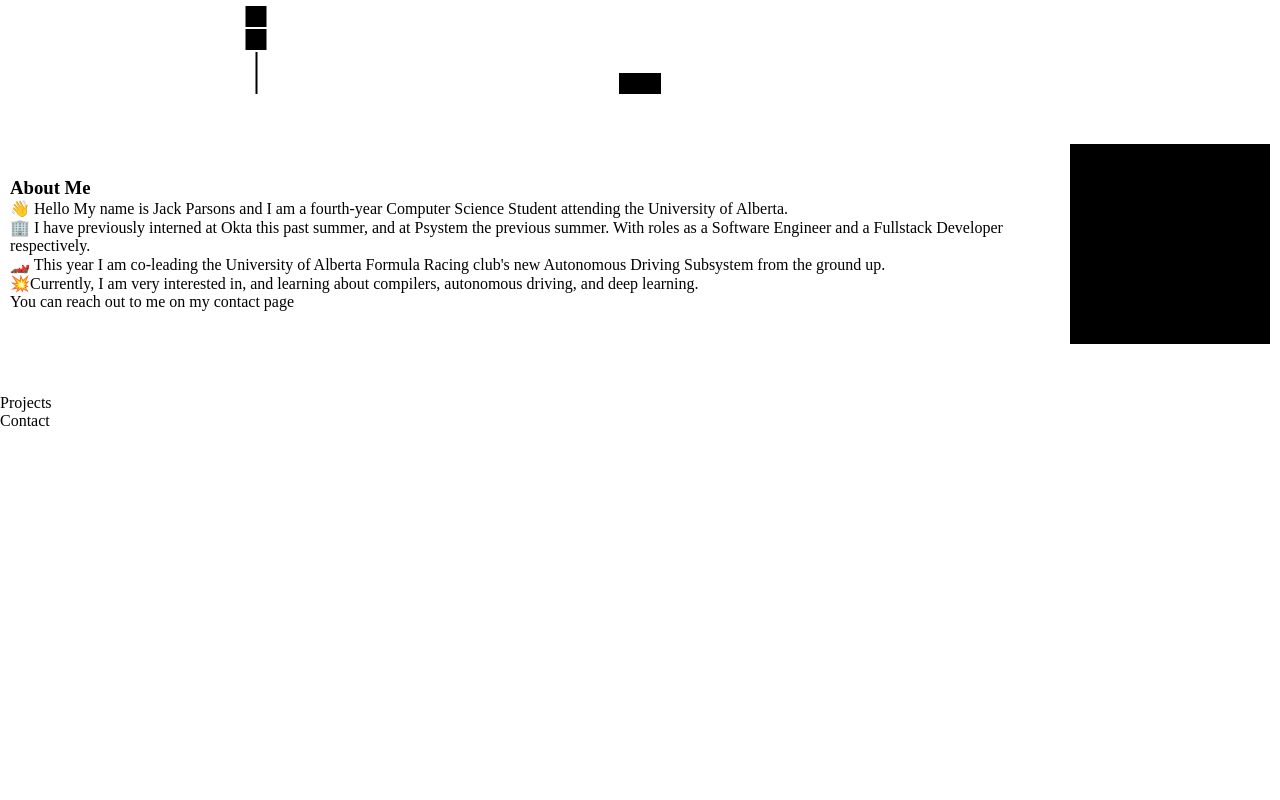
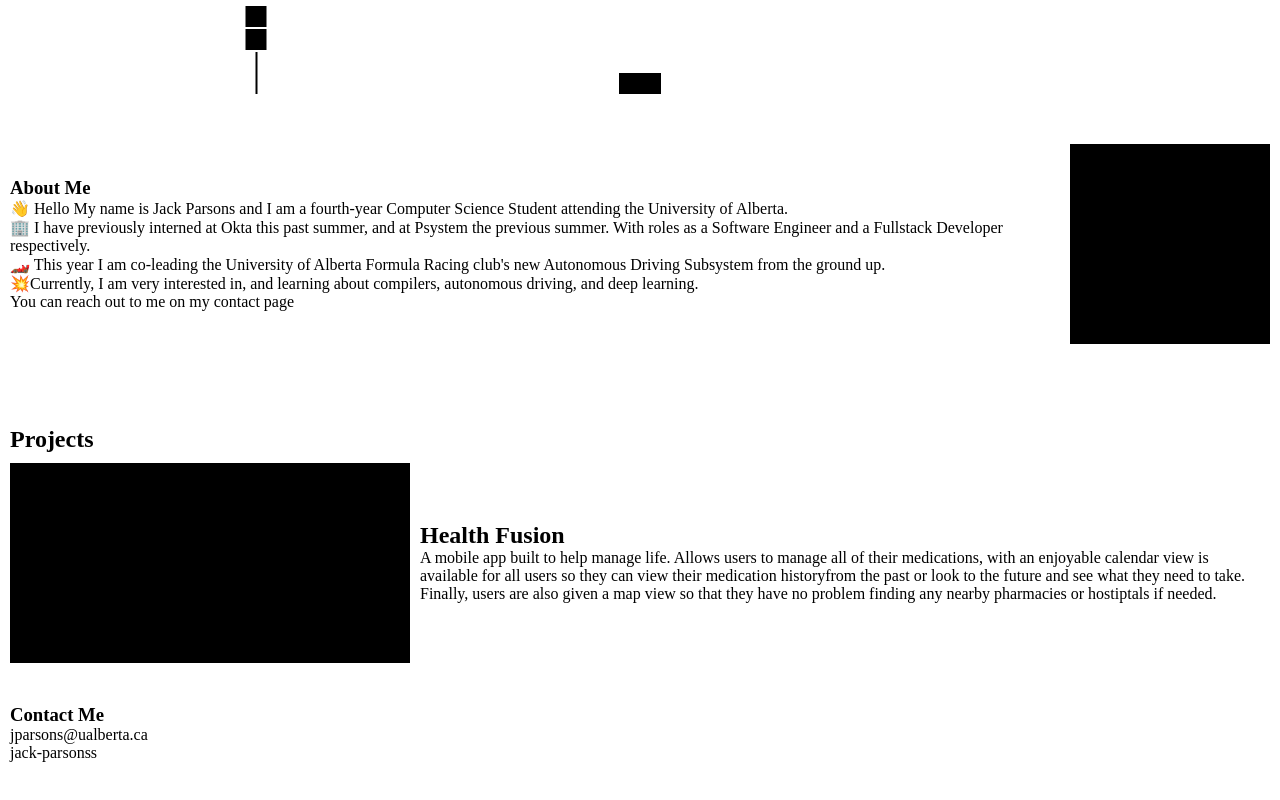
Before and after one commit to MrHryhorii/portfolio, a React (Vite) app: page / in a window 1280 px wide. Shown: the part 276-1076 px from the top of the page. Before the commit the page ends 800 px from the top, so only its background shows below. Built offline with nearby package versions, Linux system fonts and the light colour scheme.

Commit message:
contacts

```diff
--- a/src/components/About.jsx
+++ b/src/components/About.jsx
@@ -6,7 +6,7 @@ const About = () => {
     <section className='about'>
 
       <div className='about-text'>
-        <BigSlide dir="left" distance={150} duration={2000} cascade damping={0.14} triggerOnce={false}>
+        <BigSlide dir="left" distance={150} duration={2000} cascade damping={0.14} triggerOnce={false} fraction={0}>
         <article>
           <h1>About Me</h1>
           <p>👋 Hello My name is Jack Parsons and I am a fourth-year Computer Science Student attending the University of Alberta.</p>
--- a/src/components/Contact.jsx
+++ b/src/components/Contact.jsx
@@ -1,8 +1,17 @@
 import React from 'react'
+import BigSlide from './BigSlide'
 
 const Contact = () => {
   return (
-    <div>Contact</div>
+    <section className='contact'>
+      <BigSlide dir="left" distance={150} duration={2000} cascade damping={0.14} triggerOnce={false} fraction={0}>
+      <article>
+        <h1>Contact Me</h1>
+        <p>jparsons@ualberta.ca</p>
+        <p>jack-parsonss</p>
+      </article>
+      </BigSlide>
+    </section>
   )
 }
 
--- a/src/components/Projects.jsx
+++ b/src/components/Projects.jsx
@@ -1,8 +1,30 @@
 import React from 'react'
+import BigSlide from './BigSlide'
 
 const Projects = () => {
   return (
-    <div>Projects</div>
+    <section className='projects'>
+      <h1>Projects</h1>
+      <div className='projects-flex'>
+        <div className='projects-img'>
+          <div className='aabb-2'></div>
+        </div>
+        <div className='projects-text'>
+          <BigSlide dir="right" distance={150} duration={2000} cascade damping={0.14} triggerOnce={false} fraction={0}>
+            <article>
+              <h2>Health Fusion</h2>
+              <p>A mobile app built to help manage life.
+                Allows users to manage all of their medications,
+                with an enjoyable calendar view is available for all users so they can view
+                their medication historyfrom the past or look to the future and see what they need to take.
+                Finally, users are also given a map view so that they have no problem finding any nearby pharmacies
+                or hostiptals if needed.</p>
+            </article>
+          </BigSlide>
+        </div>
+      </div>
+
+    </section>
   )
 }
 
--- a/src/index.css
+++ b/src/index.css
@@ -52,6 +52,7 @@ nav div:last-of-type{
 section{
   padding: 10px;
   min-height: 300px;
+  overflow: hidden;
 }
 
 /*Hero*/
@@ -155,3 +156,23 @@ section{
   height: 200px;
   background-color: black;
 }
+
+/* Projects */
+.aabb-2{
+  width: 400px;
+  height: 200px;
+  background-color: black;
+}
+
+.projects{
+  display: flex;
+  flex-direction: column;
+  justify-content: center;
+  gap: 10px;
+}
+
+.projects-flex{
+  display: flex;
+  align-items: center;
+  gap: 10px;
+}
```
